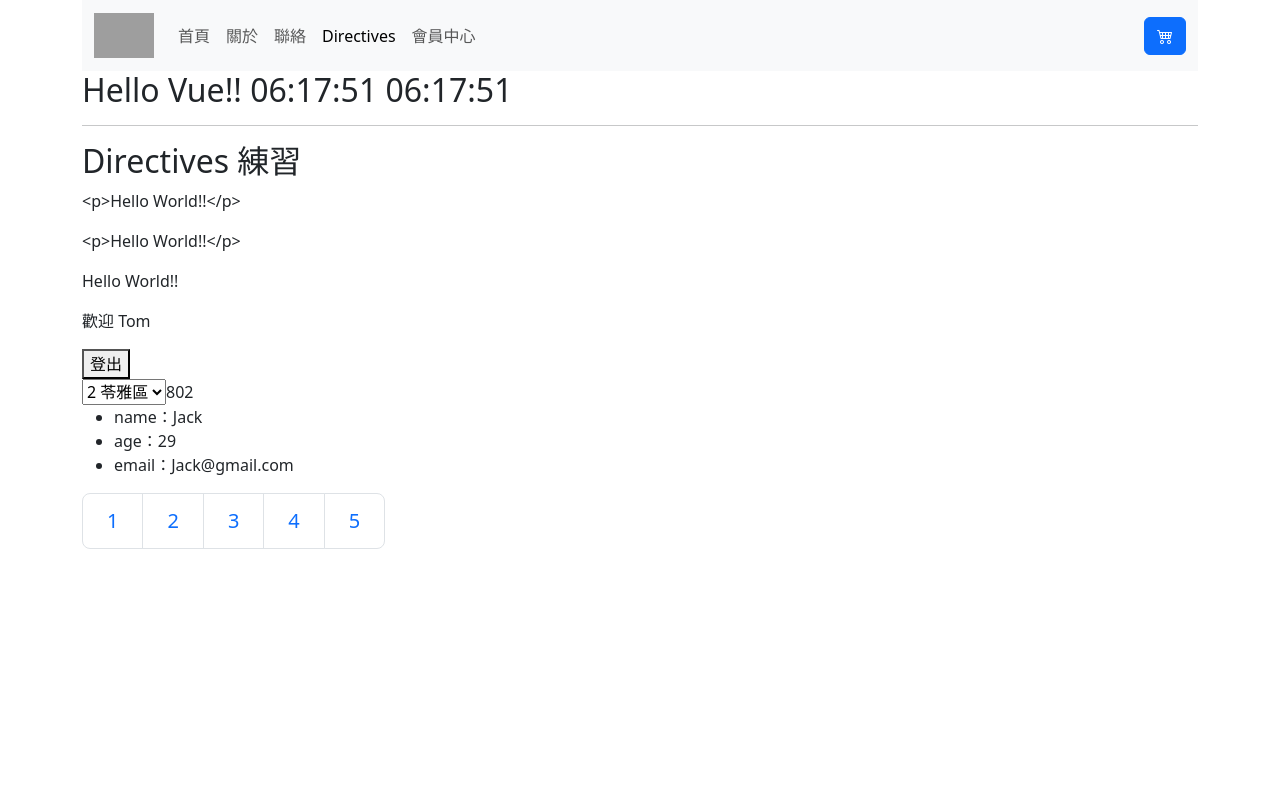
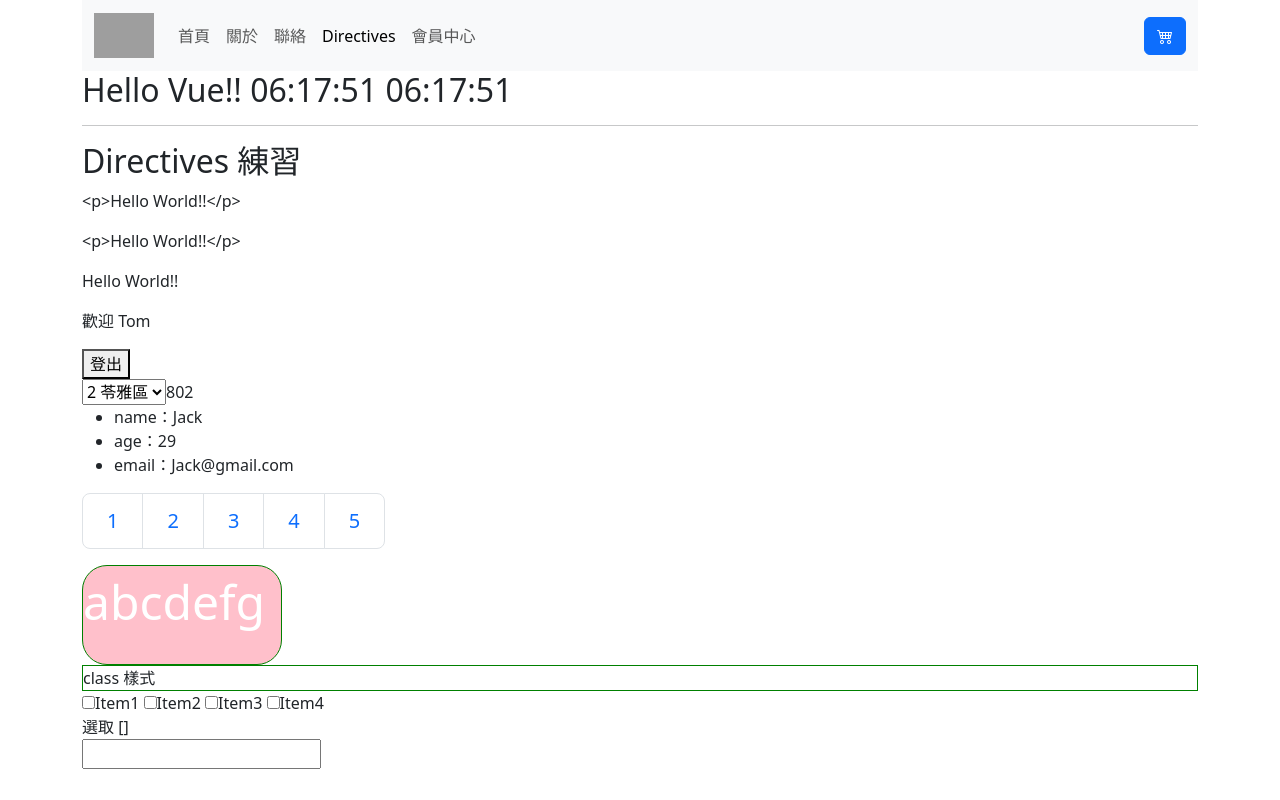
Before and after one commit to HsiaoHungWang/vue-fuen144, a Vue app: page /directives in a window 1280 px wide. Built offline with nearby package versions, Linux system fonts and the light colour scheme; grey boxes are pictures that could not be loaded.

Commit message:
樣式處理與修飾符

```diff
--- a/src/views/DirectivesView.vue
+++ b/src/views/DirectivesView.vue
@@ -17,9 +17,27 @@ const selectedOption = ref('802')
 const user = ref({"name":"Jack","age":29,"email":"Jack@gmail.com"})
 
 
+const bgColor = ref("pink")
+const radius = ref("25px")
+const styleObject = ref({
+    color:"white",
+    fontSize:"48px"
+})
+const items = ref([]);
+
 setTimeout(()=>{
     isLoading.value = false
 },3000)
+
+const keyword = ref('')
+const keyupHandler = (event)=>{
+    console.log(event.which)
+   console.log(keyword.value)
+}
+const clearHandler = ()=>{
+  keyword.value=""
+}
+
 
 </script>
 
@@ -55,10 +73,27 @@ setTimeout(()=>{
     </ul>
     </nav>
 
+     <div style="width:200px;height:100px;border:1px solid green;"
+     v-bind:style="{'backgroundColor':bgColor, 'border-radius': radius}" :style="styleObject">abcdefg</div>
 
+     <div :class="{active:true, 'text-danger':false}">class 樣式</div>
+
+      <input type="checkbox" value="a" v-model="items">Item1
+      <input type="checkbox" value="b" v-model="items">Item2
+      <input type="checkbox" value="c" v-model="items">Item3
+      <input type="checkbox" value="d" v-model="items">Item4
+      <div>選取 {{items}}</div>
+
+      <input type="text" v-model="keyword" @keyup.delete="clearHandler" @keyup.enter="keyupHandler" ><span>{{ keyword }}</span>
     </div>
 </template>
 
 <style lang="css" scoped>
-
+.active{
+    border:1px solid green;
+}
+.text-danger{
+    background-color: red;
+    color:white
+}
 </style>
```
